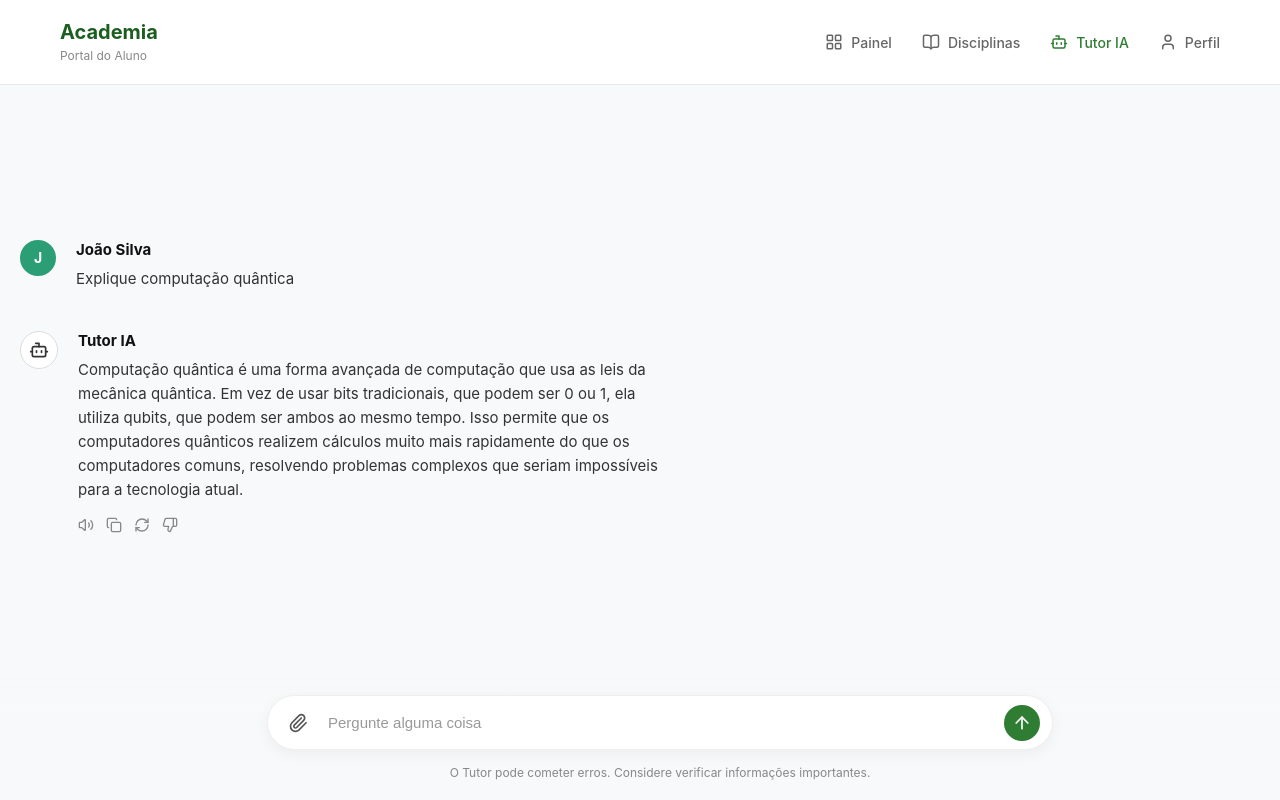
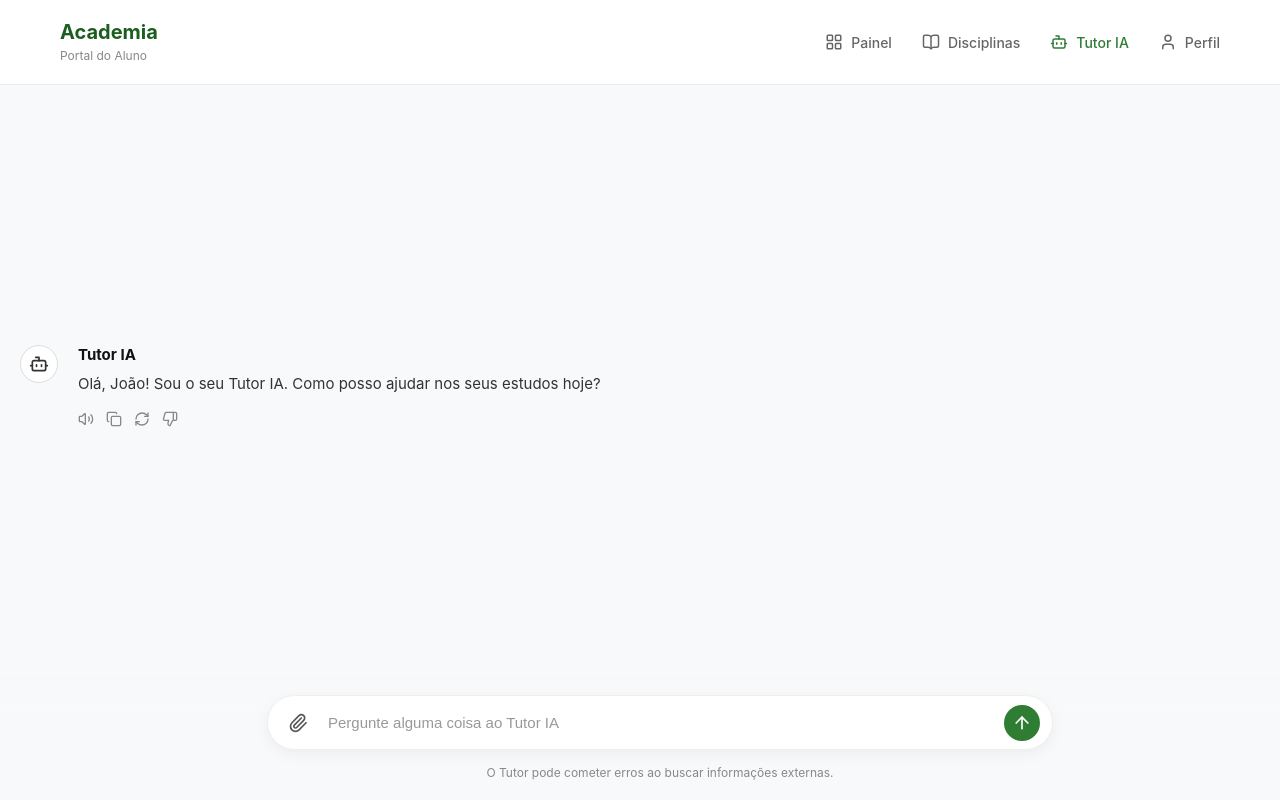
Before and after one commit to brunodarolt/trabalho_app_front, a React (Vite) app in the folder meu-painel-react/: page /tutor in a window 1280 px wide. Built offline with nearby package versions, Linux system fonts and the light colour scheme.

Commit message:
commit rf
conferencia dos requisitos funcionais exigidos pelo professor

```diff
--- a/meu-painel-react/src/pages/LoginPage.jsx
+++ b/meu-painel-react/src/pages/LoginPage.jsx
@@ -1,30 +1,73 @@
-import React from 'react';
+import React, { useState } from 'react';
 import { Link, useNavigate } from 'react-router-dom';
 
 const LoginPage = () => {
-   const navigate = useNavigate();
+  const navigate = useNavigate();
+
+  // 1. ESTADOS DO FORMULÁRIO (Para guardar o que o usuário digita e os erros)
+  const [email, setEmail] = useState('');
+  const [senha, setSenha] = useState('');
+  const [erro, setErro] = useState('');
 
   const handleLogin = (e) => {
     e.preventDefault();
-    navigate('/Dashboard');
+    setErro(''); // Limpa mensagens de erro antigas
+
+    // 2. VALIDAÇÃO: Impede envio de campos vazios
+    if (!email || !senha) {
+      setErro('Por favor, preencha todos os campos obrigatórios.');
+      return;
+    }
+
+    // 3. VALIDAÇÃO: Verifica se o e-mail tem o formato correto (@ e ponto)
+    if (!email.includes('@') || !email.includes('.')) {
+      setErro('Por favor, digite um e-mail válido (ex: seu@email.com).');
+      return;
+    }
+
+    // Se passou por todas as regras, entra no sistema
+    navigate('/dashboard');
   };
+
   return (
     <div className="container">
       <aside>
-        <p>Educação não é aprendizado de fatos, mas o treinamento da mente para pensar. <span>Albert Einstein</span></p>
+        <p>
+          Educação não é aprendizado de fatos, mas o treinamento da mente para pensar.
+          <span>Albert Einstein</span>
+        </p>
       </aside>
       <main>
         <div className="cadastro">
           <h1>Bem-vindo de volta</h1>
 
-          <form onSubmit={handleLogin}>
+          {/* 4. MENSAGEM DE ERRO NA TELA (Só renderiza se a variável 'erro' tiver texto) */}
+          {erro && <div className="error-message">{erro}</div>}
+
+          {/* A propriedade noValidate impede que o balãozinho padrão do Chrome apareça, forçando a nossa mensagem vermelha */}
+          <form onSubmit={handleLogin} noValidate>
             <label>E-mail</label>
-            <input type="email" placeholder="user@email.com"/>
+            <input
+              type="email"
+              placeholder="user@email.com"
+              value={email}
+              onChange={(e) => setEmail(e.target.value)}
+            />
+
             <label>Senha <Link to="/recuperar-senha">Esqueceu?</Link></label>
-            <input type="password" placeholder="Sua senha"/>
+            <input
+              type="password"
+              placeholder="Sua senha"
+              value={senha}
+              onChange={(e) => setSenha(e.target.value)}
+            />
+
             <button type="submit">Entrar</button>
           </form>
-          <p className="registro">Não tem conta? <Link to="/cadastro">Registre-se agora</Link></p>
+
+          <p className="registro">
+            Não tem conta? <Link to="/cadastro">Registre-se agora</Link>
+          </p>
         </div>
       </main>
     </div>
--- a/meu-painel-react/src/pages/TutorIA.jsx
+++ b/meu-painel-react/src/pages/TutorIA.jsx
@@ -1,4 +1,4 @@
-import React from 'react';
+import React, { useState } from 'react';
 import { Link } from 'react-router-dom';
 import {
   LayoutGrid, BookOpen, Bot, User,
@@ -6,6 +6,75 @@ import {
 } from 'lucide-react';
 
 const TutorIA = () => {
+  // 1. ESTADOS (Guardando as informações em tempo real)
+  const [mensagem, setMensagem] = useState(''); // O que o aluno está digitando
+  const [carregando, setCarregando] = useState(false); // O aviso de "Pensando..."
+  const [erro, setErro] = useState(''); // Guardar possível erro da API
+
+  // Lista inicial de mensagens (já começa com uma saudação do Tutor)
+  const [historico, setHistorico] = useState([
+    {
+      id: 1,
+      autor: 'Tutor IA',
+      texto: 'Olá, João! Sou o seu Tutor IA. Como posso ajudar nos seus estudos hoje?',
+      tipo: 'ai'
+    }
+  ]);
+
+  // 2. FUNÇÃO QUE CHAMA A API (O Requisito principal)
+  // 2. FUNÇÃO QUE CHAMA A API E TRADUZ PARA PORTUGUÊS
+  const enviarMensagem = async (e) => {
+    e.preventDefault();
+
+    if (!mensagem.trim()) return;
+
+    // Passo A: Coloca a mensagem do usuário na tela e limpa o input
+    const novaMensagemUsuario = {
+      id: Date.now(),
+      autor: 'João Silva',
+      texto: mensagem,
+      tipo: 'user'
+    };
+
+    setHistorico((prev) => [...prev, novaMensagemUsuario]);
+    setMensagem('');
+    setErro('');
+    setCarregando(true); // Liga o indicador "A processar..."
+
+    try {
+      // Passo B1: Busca o conselho na API original (em inglês)
+      const resposta = await fetch('https://api.adviceslip.com/advice');
+      if (!resposta.ok) throw new Error('Falha na API de conselhos');
+      const dados = await resposta.json();
+      const textoEmIngles = dados.slip.advice;
+
+      // Passo B2: Envia o texto em inglês para uma API gratuita de tradução
+      // O encodeURIComponent garante que espaços e acentos não quebrem a URL
+      const urlTraducao = `https://api.mymemory.translated.net/get?q=${encodeURIComponent(textoEmIngles)}&langpair=en|pt`;
+      const respostaTraducao = await fetch(urlTraducao);
+      if (!respostaTraducao.ok) throw new Error('Falha na API de tradução');
+
+      const dadosTraducao = await respostaTraducao.json();
+      const textoEmPortugues = dadosTraducao.responseData.translatedText;
+
+      // Passo B3: Mostra a frase traduzida na tela do chat
+      const novaMensagemIA = {
+        id: Date.now() + 1,
+        autor: 'Tutor IA',
+        texto: textoEmPortugues,
+        tipo: 'ai'
+      };
+
+      setHistorico((prev) => [...prev, novaMensagemIA]);
+      setCarregando(false);
+
+    } catch (err) {
+      // Passo C: Tratamento de Erros
+      setErro('Desculpe, ocorreu um erro na busca ou na tradução da resposta. Tente novamente.');
+      setCarregando(false);
+    }
+  };
+
   return (
     <div className="dashboard-bg chat-page-wrapper">
       {/* Cabeçalho */}
@@ -27,56 +96,73 @@ const TutorIA = () => {
       <main className="chat-main">
         <div className="chat-history">
 
-          {/* Mensagem do Usuário */}
-          <div className="chat-message">
-            <div className="chat-avatar avatar-user">J</div>
+          {/* 3. RENDERIZAÇÃO DA LISTA DE MENSAGENS */}
+          {historico.map((msg) => (
+            <div className="chat-message" key={msg.id}>
+              {msg.tipo === 'user' ? (
+                <div className="chat-avatar avatar-user">JS</div>
+              ) : (
+                <div className="chat-avatar avatar-ai"><Bot size={20} /></div>
+              )}
+
               <div className="chat-content">
-              <h4>João Silva</h4>
-              <p>Explique computação quântica</p>
-            </div>
-          </div>
+                <h4>{msg.autor}</h4>
+                <p>{msg.texto}</p>
 
-          {/* Mensagem da IA */}
-          <div className="chat-message">
-            <div className="chat-avatar avatar-ai">
-              <Bot size={20} />
-            </div>
-            <div className="chat-content">
-              <h4>Tutor IA</h4>
-              <p>
-                Computação quântica é uma forma avançada de computação que usa as leis da mecânica quântica. Em vez de usar bits tradicionais, que podem ser 0 ou 1, ela utiliza qubits, que podem ser ambos ao mesmo tempo. Isso permite que os computadores quânticos realizem cálculos muito mais rapidamente do que os computadores comuns, resolvendo problemas complexos que seriam impossíveis para a tecnologia atual.
-              </p>
-
-              {/* Ícones de ação da IA */}
+                {/* Mostra os botões apenas se a mensagem for da IA */}
+                {msg.tipo === 'ai' && (
                   <div className="chat-actions">
                     <button><Volume2 size={16} /></button>
                     <button><Copy size={16} /></button>
                     <button><RefreshCw size={16} /></button>
                     <button><ThumbsDown size={16} /></button>
                   </div>
+                )}
               </div>
             </div>
+          ))}
+
+          {/* INDICADOR DE CARREGAMENTO */}
+          {carregando && (
+            <div className="chat-message">
+              <div className="chat-avatar avatar-ai"><Bot size={20} /></div>
+              <div className="chat-content">
+                <h4>Tutor IA</h4>
+                <p style={{ color: '#888', fontStyle: 'italic' }}>A processar a resposta...</p>
+              </div>
+            </div>
+          )}
+
+          {/* MENSAGEM DE ERRO NA TELA (Aproveitando a classe CSS vermelha que criamos antes) */}
+          {erro && (
+            <div className="error-message" style={{ marginTop: '20px' }}>
+              {erro}
+            </div>
+          )}
 
         </div>
       </main>
 
-      {/* Área do Input Flutuante no rodapé */}
+      {/* Área do Input Flutuante - Agora é um <form> para funcionar o botão "Enter" do teclado */}
       <div className="chat-bottom-area">
-        <div className="chat-input-wrapper">
-          <button className="btn-attach">
+        <form onSubmit={enviarMensagem} className="chat-input-wrapper">
+          <button type="button" className="btn-attach">
             <Paperclip size={20} />
           </button>
           <input
             type="text"
-            placeholder="Pergunte alguma coisa"
+            placeholder="Pergunte alguma coisa ao Tutor IA"
             className="chat-input"
+            value={mensagem}
+            onChange={(e) => setMensagem(e.target.value)}
+            disabled={carregando} /* Trava o campo enquanto a IA pensa */
           />
-          <button className="btn-send">
+          <button type="submit" className="btn-send" disabled={carregando}>
             <ArrowUp size={20} />
           </button>
-        </div>
+        </form>
         <span className="chat-disclaimer">
-          O Tutor pode cometer erros. Considere verificar informações importantes.
+          O Tutor pode cometer erros ao buscar informações externas.
         </span>
       </div>
     </div>
--- a/meu-painel-react/src/styles/styles.css
+++ b/meu-painel-react/src/styles/styles.css
@@ -879,3 +879,18 @@ header{
   color: #888;
   margin-top: 15px;
 }
+
+/* =========================================
+   MENSAGEM DE ERRO (Requisito 7)
+========================================= */
+.error-message {
+  background-color: #fee2e2;
+  color: #b91c1c;
+  padding: 12px 15px;
+  border-radius: 6px;
+  font-size: 14px;
+  margin-bottom: 20px;
+  border-left: 4px solid #ef4444; /* Uma barra vermelha na lateral */
+  text-align: left;
+  font-weight: 500;
+}
```
Also changed, not shown: meu-painel-react/src/pages/Disciplinas.jsx (+32 -34 lines). Lines whose indentation alone changed are shown as unchanged.
